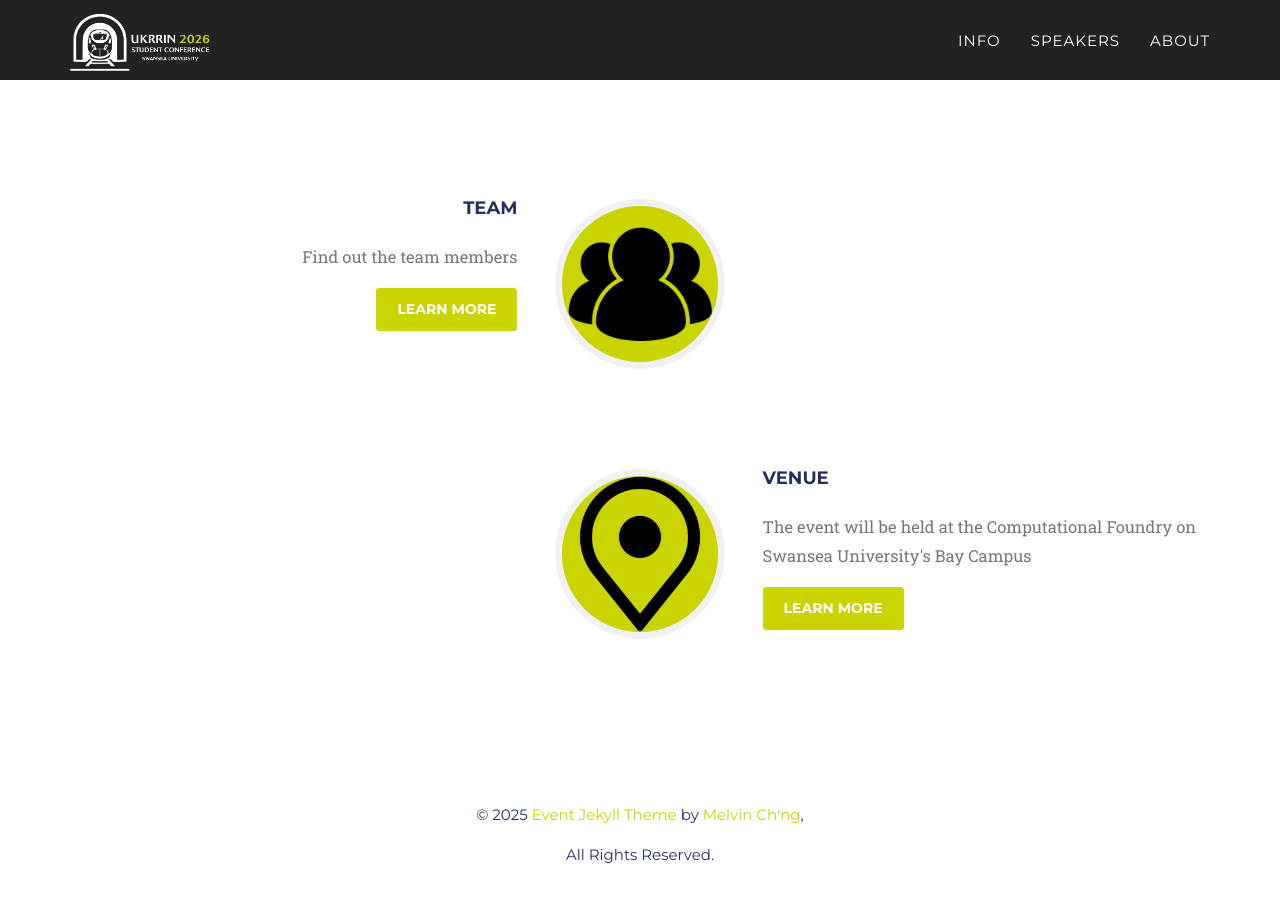
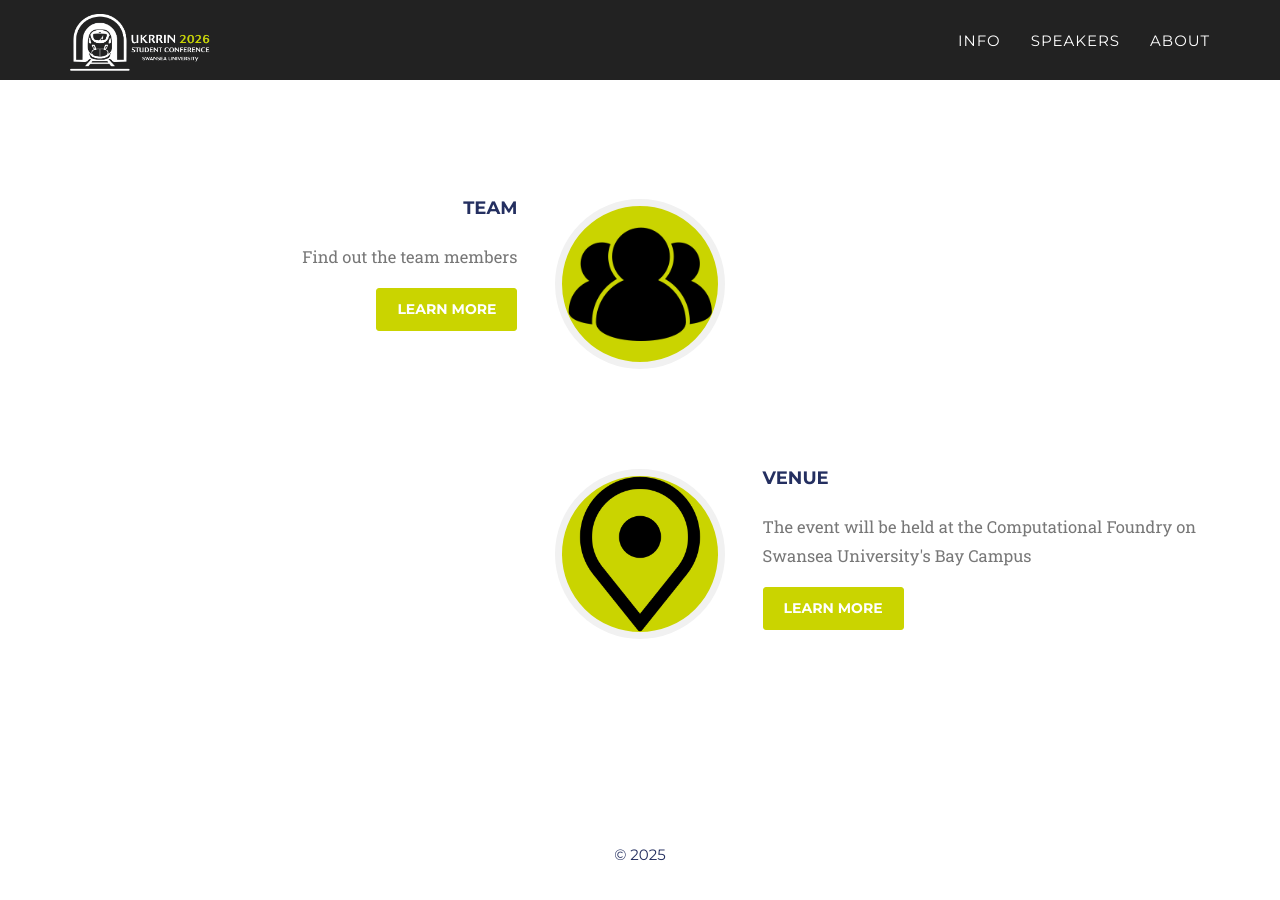
Before and after one commit to ukrrin2026swansea/ukrrin2026swansea.github.io, a Jekyll site: the page built from index.html, in a window 1280 px wide and 900 px high, scrolled down 4779 px. Built offline with Jekyll 4.4.1, drawn with Linux system fonts in a browser that asks for light colours; some web fonts are replaced.

Commit message:
Remove copyright attribution from footer

```diff
--- a/_includes/2016_data/footer.html
+++ b/_includes/2016_data/footer.html
@@ -17,7 +17,6 @@ footer {
 <footer>
     <div class="container">
         <div class="row">
-             <span class="copyright">© {{ 'now' | date: "%Y" }} <a href="https://github.com/melvinchng/event-jekyll-theme">Event Jekyll Theme</a> by <a href="http://melvinchng.github.io">Melvin Ch'ng</a>,<br>All Rights Reserved.</span>
-        </div>
+             <span class="copyright">© {{ 'now' | date: "%Y" }}
     </div>
 </footer>
```
